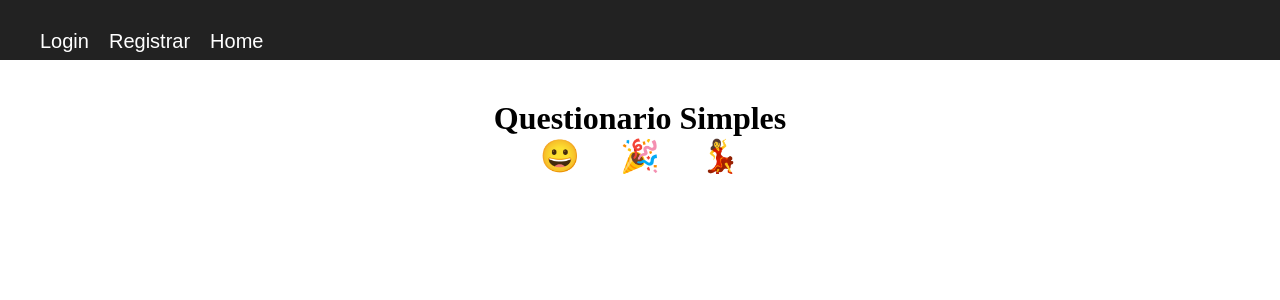
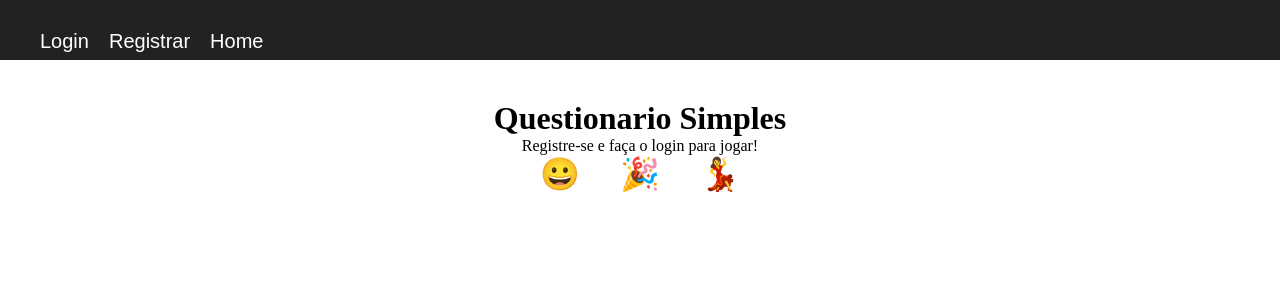
Before and after one commit to LucasTAlmeida/App-voto, a React (Create React App) app in the folder frontend/: page / in a window 1280 px wide. Shown: the top 300 px of the page. Built offline with nearby package versions, Linux system fonts and the light colour scheme.

Commit message:
Update index.js

```diff
--- a/frontend/src/components/Home/index.js
+++ b/frontend/src/components/Home/index.js
@@ -1,4 +1,4 @@
-import React, { useEffect, useState } from "react";
+import React from "react";
 
 //import api from "../../services/api";
 
@@ -25,28 +25,12 @@ const emojis = [
 
 export default function Home(){
 
- /*   const [usuarios, setUsuarios] = useState([]);
 
-    useEffect(() => {
-        const token = localStorage.getItem("@token:voto");
-        console.log(token);
-        if (token) {
-            api
-                .get("/users", {
-                  headers: {
-                    Authorization:`Bearer ${token}`,
-                },
-            })
-            .then((response) => setUsuarios(response.data));
-        }
-    }, []);
-
-    */
     const greeting = "greeting";
     return(
       <div className="container">
         <h1 id={greeting}>Questionario Simples</h1>
-        <p></p>
+        <p>Registre-se e faça o login para jogar!</p>
         <ul>
           {
             emojis.map(emoji => (
```
